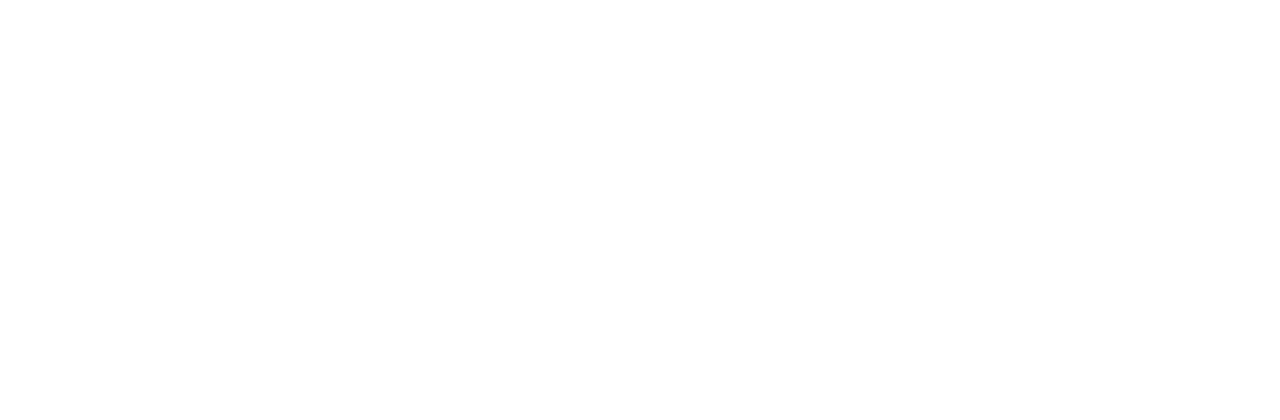
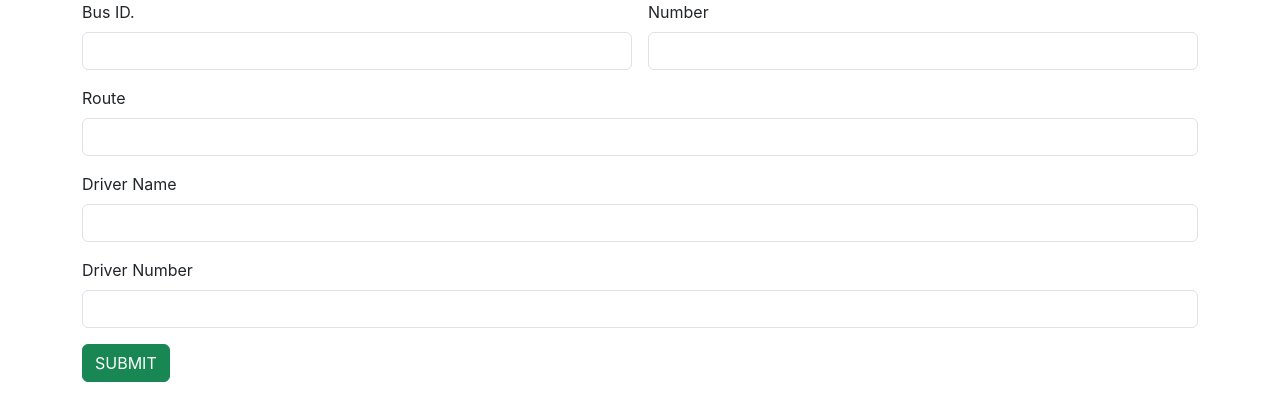
Before and after one commit to drisyx/KsrtcApp-Frontend, a React (Create React App) app: page / in a window 1280 px wide. Shown: the top 420 px of the page. Built offline with nearby package versions, Linux system fonts and the light colour scheme.

Commit message:
AddBus completed

```diff
--- a/src/App.js
+++ b/src/App.js
@@ -1,10 +1,11 @@
 import logo from './logo.svg';
 import './App.css';
+import AddBus from './components/AddBus';
 
 function App() {
   return (
     <div >
-
+      <AddBus/>
     </div>
   );
 }
--- /dev/null
+++ b/src/components/AddBus.jsx
@@ -0,0 +1,69 @@
+import React from 'react'
+
+const AddBus = () => {
+    return (
+        <div>
+
+
+
+            <div className="container">
+                <div className="row">
+                    <div className="col col-12 col-sm-12 col-md-12 col-lg-12 col-xl-12 col-xxl-12">
+
+
+                        <div className="row g-3">
+                            <div className="col col-12 col-sm-6 col-md-6 col-lg-6 col-xl-6 col-xxl-6">
+
+                                <label htmlFor="" className="form-label">Bus ID.</label>
+                                <input type="text" className="form-control" />
+
+
+                            </div>
+                            <div className="col col-12 col-sm-6 col-md-6 col-lg-6 col-xl-6 col-xxl-6">
+
+                                <label htmlFor="" className="form-label">Number</label>
+                                <input type="text" className="form-control" />
+
+                            </div>
+                            <div className="col col-12 col-sm-12 col-md-12 col-lg-12 col-xl-12 col-xxl-12">
+
+                                <label htmlFor="" className="form-label">Route</label>
+                                <input type="text" className="form-control" />
+
+
+                            </div>
+                            <div className="col col-12 col-sm-12 col-md-12 col-lg-12 col-xl-12 col-xxl-12">
+
+                                <label htmlFor="" className="form-label">Driver Name</label>
+                                <input type="text" className="form-control" />
+                            </div>
+                            <div className="col col-12 col-sm-12 col-md-12 col-lg-12 col-xl-12 col-xxl-12">
+
+                                <label htmlFor="" className="form-label">Driver Number</label>
+                                <input type="text" className="form-control" />
+
+                            </div>
+                            <div className="col col-12 col-sm-6 col-md-6 col-lg-6 col-xl-6 col-xxl-6">
+
+                                <button className="btn btn-success">SUBMIT</button>
+
+                            </div>
+
+
+
+
+
+                        </div>
+
+
+                    </div>
+                </div>
+            </div>
+
+
+
+        </div>
+    )
+}
+
+export default AddBus
```
